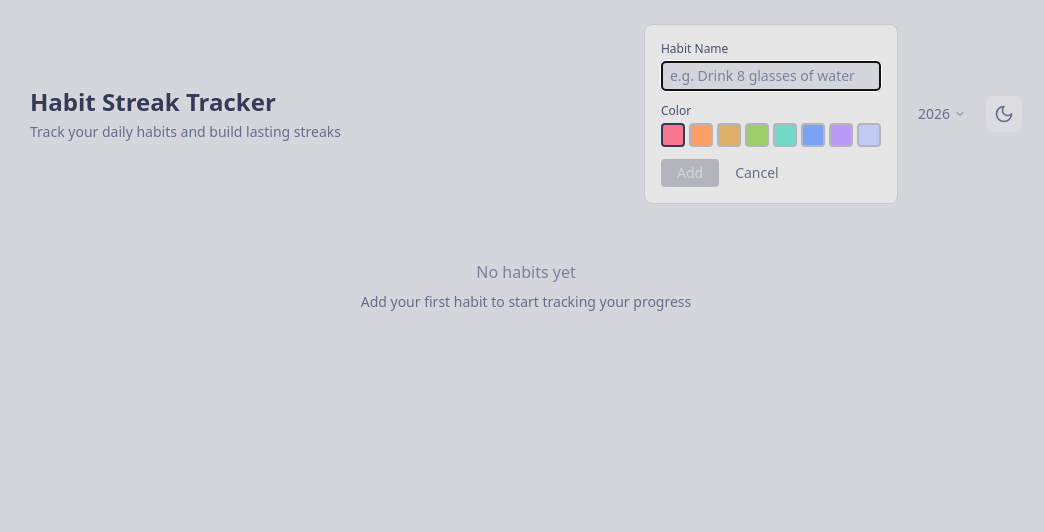
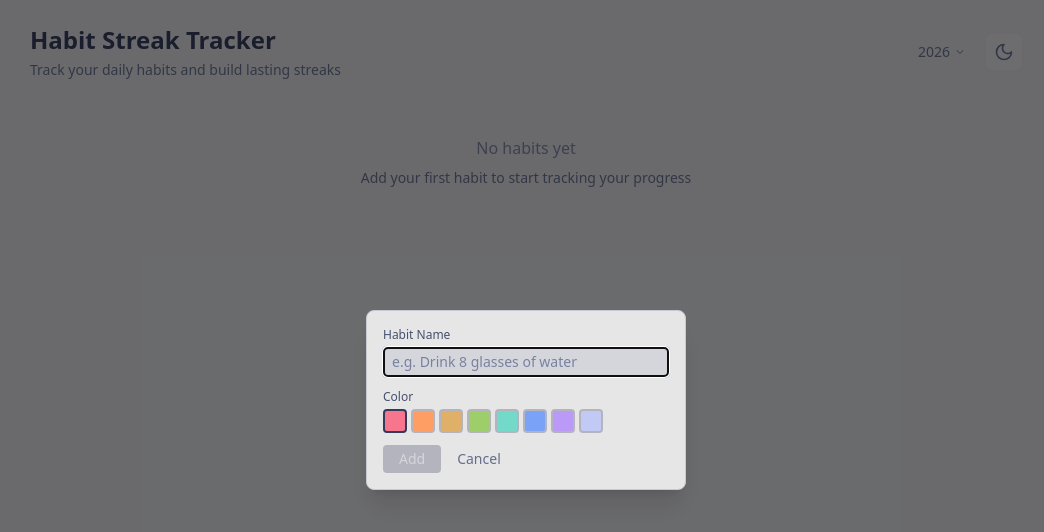
Before and after one commit to johnleoclaudio/habitstreak, a React (Vite) app: page / in a window 1280 px wide. Both pictures are taken after a click on the button "Add Habit". Shown: the top 532 px of the page, without its empty margins (114-1158 px from the left). Built offline with nearby package versions, Linux system fonts and the light colour scheme.

Commit message:
feat: add Add Habit dialog box

```diff
--- a/src/components/AddHabitForm.tsx
+++ b/src/components/AddHabitForm.tsx
@@ -49,13 +49,11 @@ export const AddHabitForm = ({ onAddHabit, isMobile = false }: AddHabitFormProps
   }
 
   return (
+    <>
+      <div className="fixed inset-0 bg-black/50 z-50" onClick={() => setIsOpen(false)} />
       <form
         onSubmit={handleSubmit}
-      className={`bg-tokyo-bg0 p-4 rounded-lg border border-tokyo-bg2 ${
-        isMobile
-          ? 'fixed bottom-24 right-6 left-6 z-40 shadow-xl max-w-sm ml-auto'
-          : ''
-      }`}
+        className="fixed top-1/2 left-1/2 transform -translate-x-1/2 -translate-y-1/2 z-50 shadow-xl w-80 max-w-[calc(100vw-2rem)] bg-tokyo-bg0 p-4 rounded-lg border border-tokyo-bg2"
       >
         <div className="space-y-3">
           <div>
@@ -113,5 +111,6 @@ export const AddHabitForm = ({ onAddHabit, isMobile = false }: AddHabitFormProps
           </div>
         </div>
       </form>
+    </>
   )
 }
```
Lines whose indentation alone changed are shown as unchanged.
